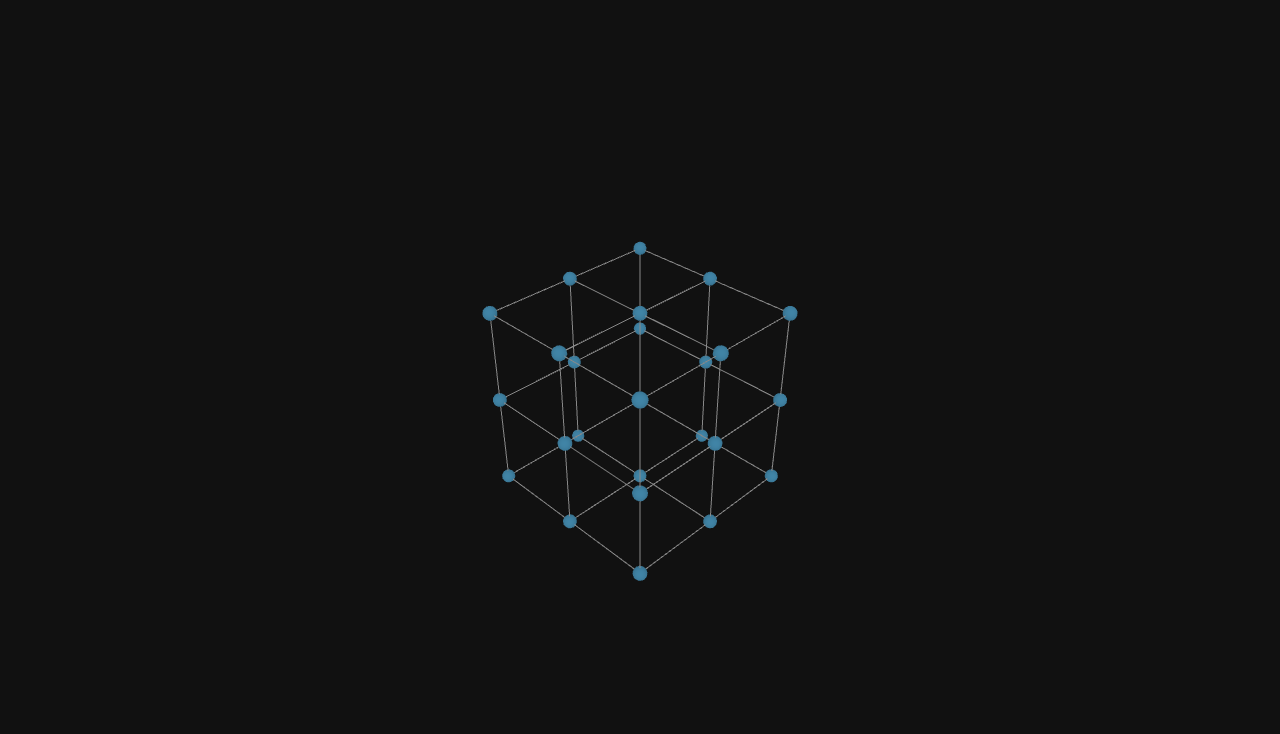
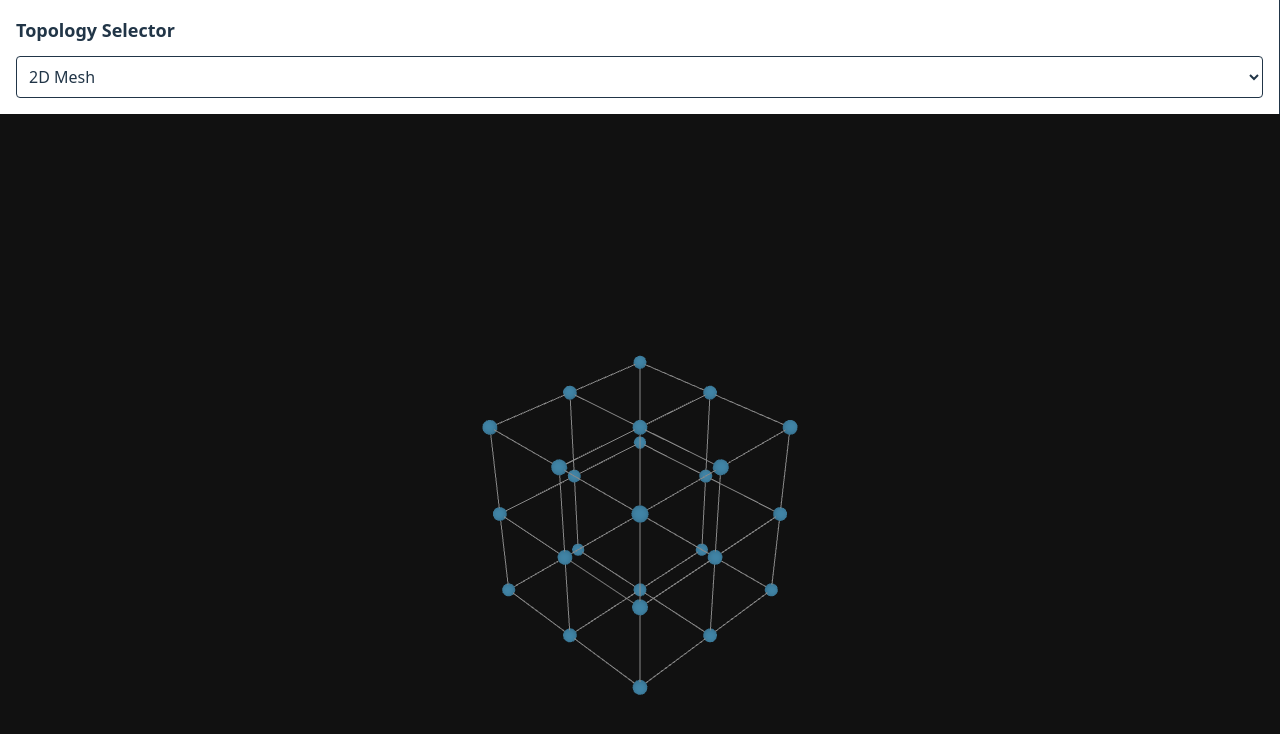
Before and after one commit to ybencab/TopoSim, a Preact app: page / in a window 1280 px wide. Shown: the top 734 px of the page. Built offline with nearby package versions, Linux system fonts and the light colour scheme.

Commit message:
adding topology selector

```diff
--- a/src/app.jsx
+++ b/src/app.jsx
@@ -1,8 +1,10 @@
 import Graph3DViewer from "./components/graph_viewer";
+import TopologySelector from "./components/topology_selector";
 
 export function App() {
   return (
     <div style="width: 100vw; height: 100vh; overflow: hidden;">
+      <TopologySelector />
       <Graph3DViewer />
     </div>
   );
--- /dev/null
+++ b/src/components/topology_selector.jsx
@@ -0,0 +1,27 @@
+// src/components/TopologySelector.jsx
+import { useState } from "preact/hooks";
+
+export default function TopologySelector({ onSelect }) {
+  const [topology, setTopology] = useState("mesh");
+
+  const handleChange = (e) => {
+    const value = e.target.value;
+    setTopology(value);
+    onSelect(value);
+  };
+
+  return (
+    <div class="p-4 border-r">
+      <h2 class="text-lg font-bold mb-3">Topology Selector</h2>
+      <select
+        value={topology}
+        onChange={handleChange}
+        class="p-2 border rounded w-full"
+      >
+        <option value="mesh">2D Mesh</option>
+        <option value="toroid">Toroid</option>
+        <option value="fat-tree">Fat Tree</option>
+      </select>
+    </div>
+  );
+}
```
